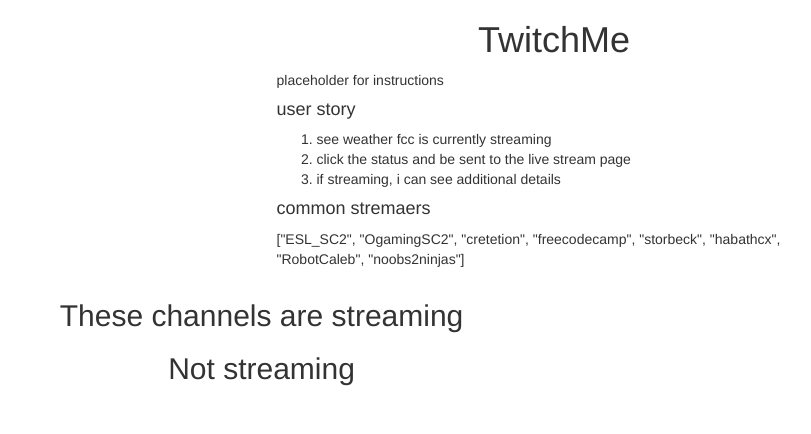
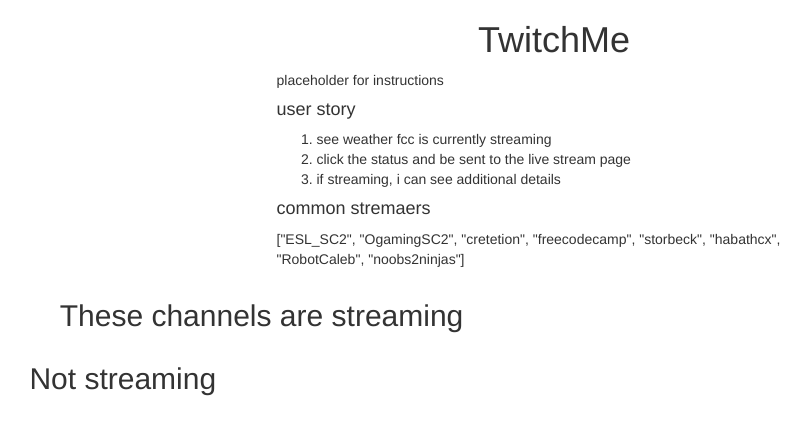
Before and after one commit to jrdevsc/twitchMe, a plain HTML site: page index.html in a window 1280 px wide. Shown: the whole page, without its empty margins (86-897 px from the left). Drawn offline with nearby package versions, Linux system fonts and the light colour scheme; no server answers.

Commit message:
quick change to view

```diff
--- a/index.html
+++ b/index.html
@@ -36,8 +36,10 @@
       <div class="col-md-6 text-center">
         <h2>These channels are streaming</h2>
         <div id="cStreaming"></div>
+        <div class="col-md-6 text-center">
         <h2>Not streaming</h2>
         <div id="nStreaming"></div>
+      </div>
       </div>
     </div>
   </div>
```
